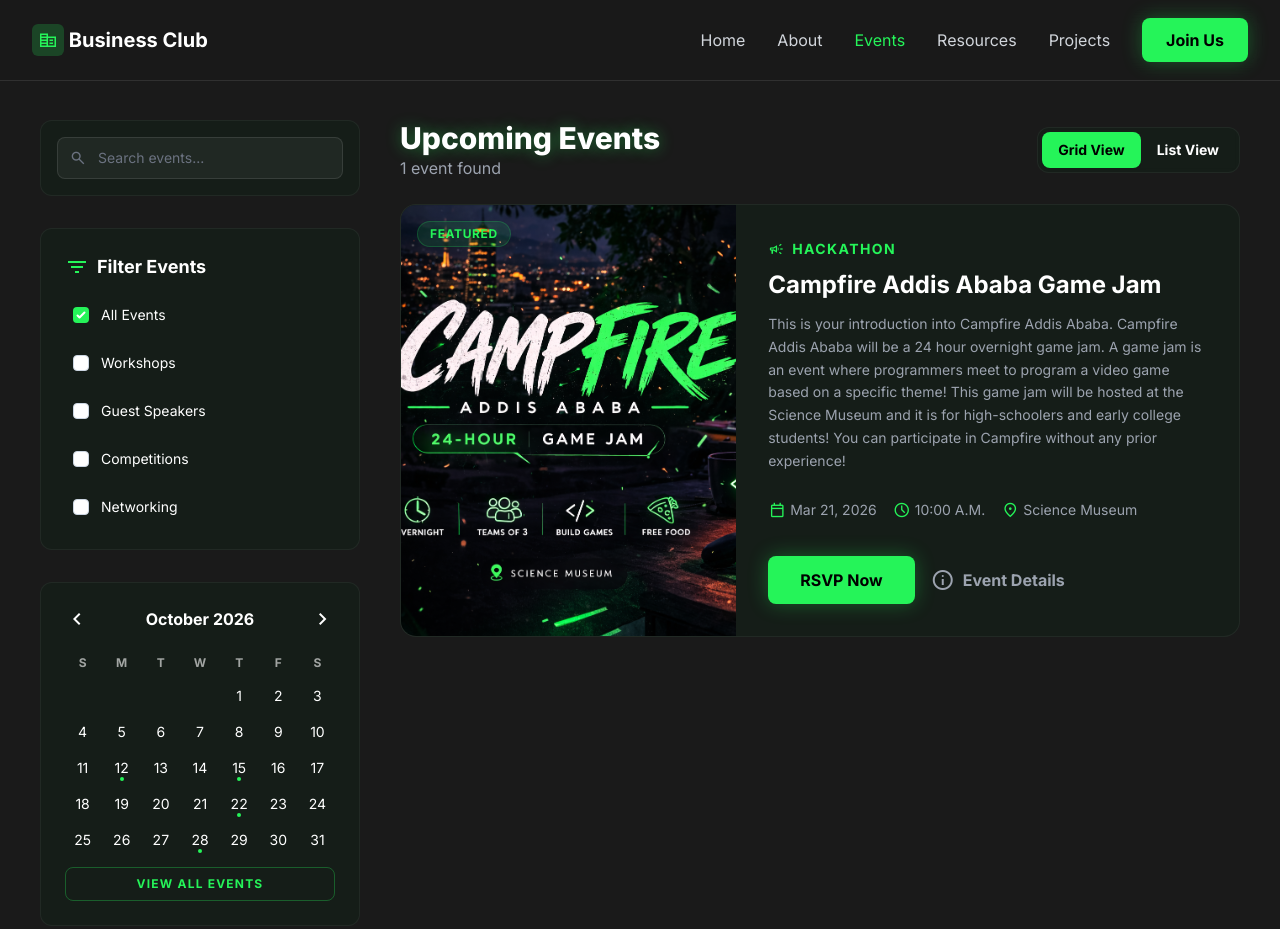
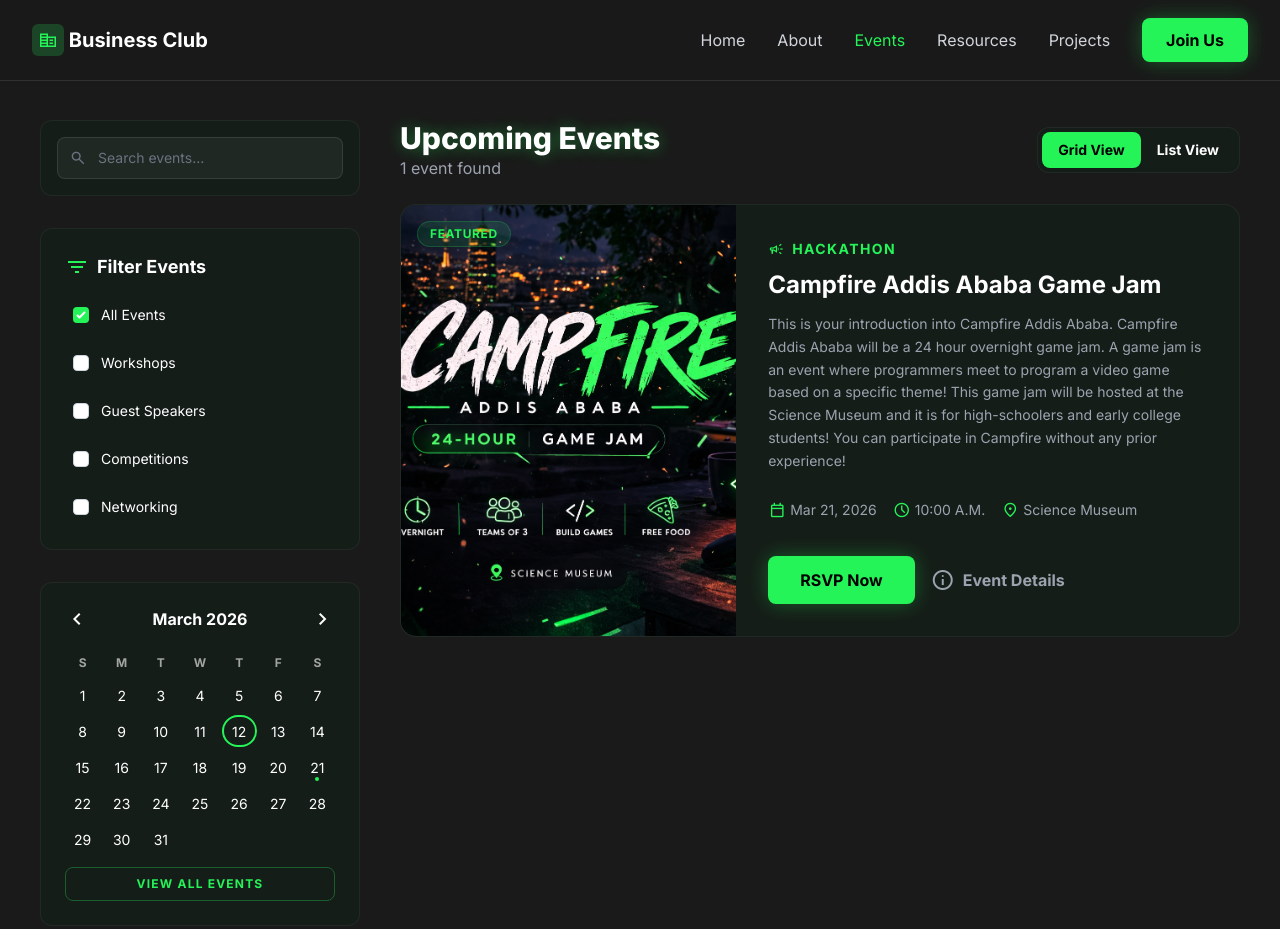
Before and after one commit to shebaww/Business_Club_Website, a website: page Events.html in a window 1280 px wide. Shown: the top 929 px of the page. Drawn offline with nearby package versions, Linux system fonts and the light colour scheme.

Commit message:
fixed Events, and Rexources PAge, commented allot of things out hto

```diff
--- a/Events.html
+++ b/Events.html
@@ -459,7 +459,7 @@
             <!-- Featured Event -->
             <div
               class="event-card group relative bg-brand-accent/20 rounded-2xl overflow-hidden border border-white/5 hover:border-brand/30 flex flex-col md:flex-row min-h-[320px] transition-all hover:-translate-y-1 hover:shadow-[0_0_30px_rgba(37,244,89,0.3)]"
-              data-category="Hackathon"
+              data-category="Competition"
               data-date="2026-03-21"
               data-title="Campfire Addis Ababa Game Jam"
               data-desc="This is your introduction into Campfire Addis Ababa. Campfire Addis Ababa will be a 24 hour overnight game jam.
@@ -520,7 +520,7 @@ This game jam will be hosted at the Science Museum and it is for high-schoolers
                 </div>
                 <div class="mt-8 flex items-center gap-4 flex-wrap">
                   <button
-                    onclick="handleRSVP(this, 'Leadership in the Age of AI')"
+                    onclick="handleRSVP(this, 'Addis Ababa Game Jam')"
                     class="rsvp-btn bg-brand text-black px-8 py-3 rounded-custom font-bold hover:bg-white transition-all shadow-[0_0_20px_rgba(37,244,89,0.3)]"
                   >
                     RSVP Now
@@ -1154,16 +1154,10 @@ This game jam will be hosted at the Science Museum and it is for high-schoolers
       // ─── Data ────────────────────────────────────────────────────────────────
       // Event dates with events (for calendar dots)
       const eventDates = [
-        "2026-10-12",
-        "2026-10-15",
-        "2026-10-22",
-        "2026-10-28",
-        "2026-11-02",
-        "2026-11-10",
-        "2026-11-18",
+        "2026-03-21",
       ];
       let rsvpdEvents = new Set();
-      let currentModalCard = null;
+      let curren21odalCard = null;
 
       // ─── Toast ───────────────────────────────────────────────────────────────
       function showToast(msg) {
@@ -1442,7 +1436,7 @@ This game jam will be hosted at the Science Museum and it is for high-schoolers
         "December",
       ];
       let calYear = 2026,
-        calMonth = 9; // October 2026 (0-indexed)
+        calMonth = 2; // March 2026 (0-indexed)
       let calSelectedDate = null;
 
       function renderCalendar() {
```
Also changed, not shown: Library.html (+17 -12 lines).
